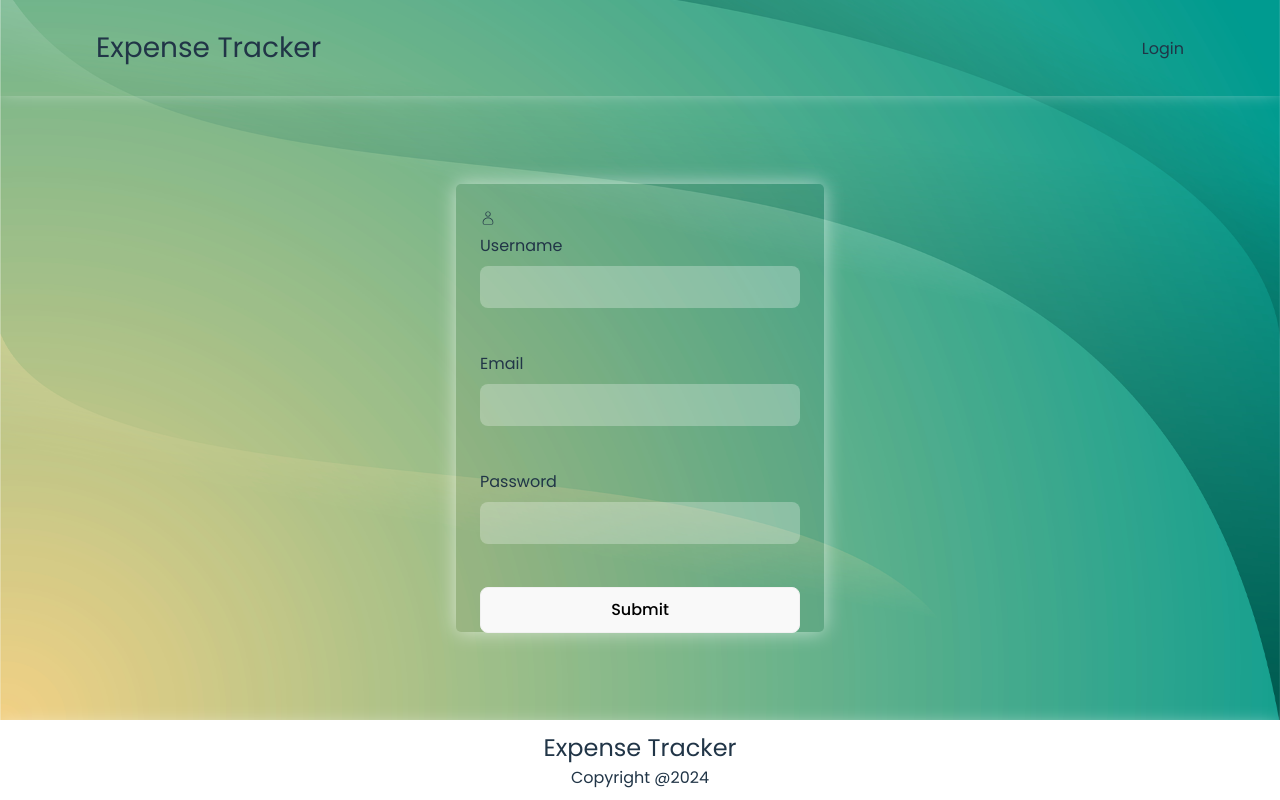
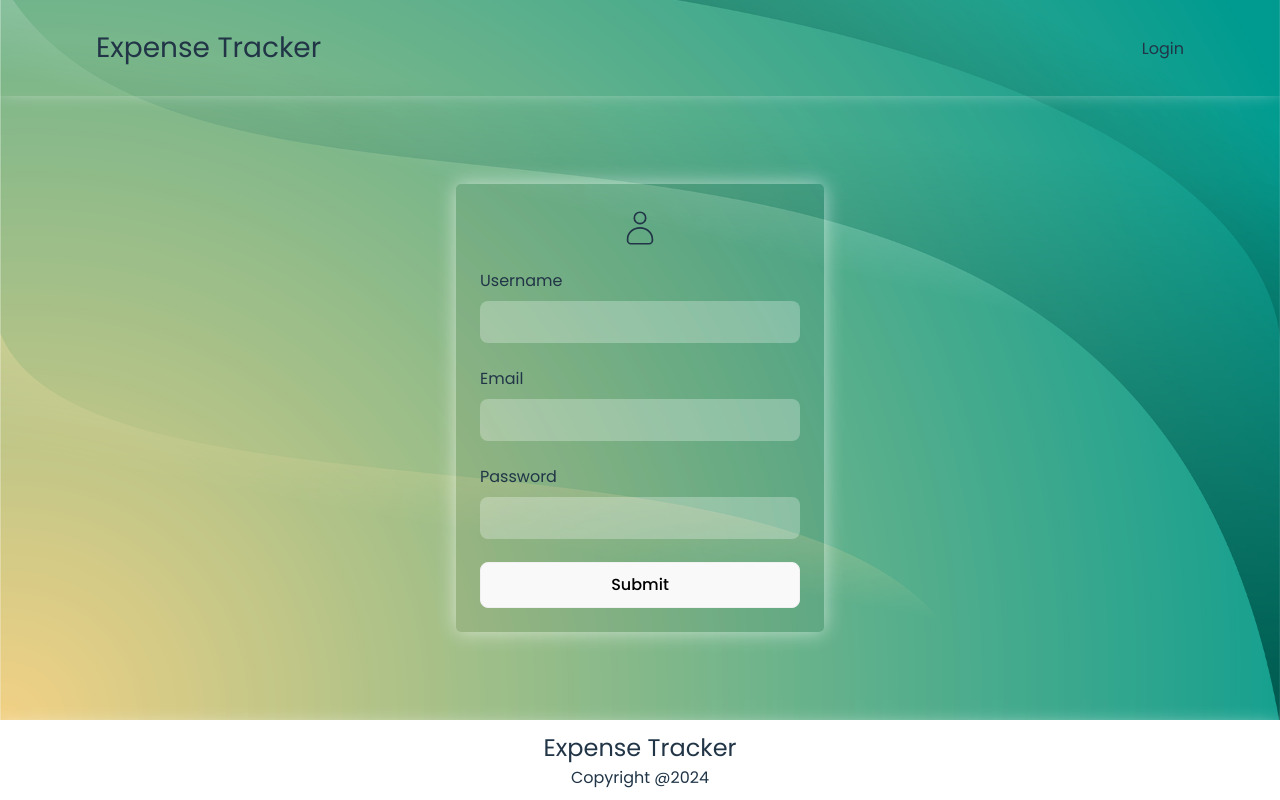
Before and after one commit to saladinhodzic/Expense-Tracker, a React (Vite) app: page /auth in a window 1280 px wide. Built offline with nearby package versions, Linux system fonts and the light colour scheme.

Commit message:
Adding styles to make it work

```diff
--- a/src/pages/Login/Login.css
+++ b/src/pages/Login/Login.css
@@ -5,14 +5,17 @@
   border-radius: 5px;
   padding: 1.5em;
   background-color: rgba(0, 0, 0, 0.05);
+  display: flex;
+  flex-direction: column;
+  justify-content: space-between;
 }
 
 .login-form {
-  min-height: 100%;
+  min-height: 90%;
   display: flex;
   flex-direction: column;
-  justify-content: space-between;
-  gap: 1em;
+  justify-content: flex-end;
+  gap: 3em;
 }
 
 .input-field {
@@ -28,3 +31,11 @@
   display: flex;
   justify-content: center;
 }
+.user-icon-container {
+  display: flex;
+  justify-content: center;
+  height: 40px;
+}
+.user-icon {
+  font-size: 2.5em;
+}
--- a/src/pages/Login/Login.jsx
+++ b/src/pages/Login/Login.jsx
@@ -31,7 +31,9 @@ export default function Login() {
 
   return (
     <div className="login-wrapper">
-      <CiUser />
+      <div className="user-icon-container">
+        <CiUser className="user-icon" />
+      </div>
       <form className="login-form" onSubmit={formik.handleSubmit}>
         <div className="input-field">
           <label htmlFor="username">Username</label>
```
